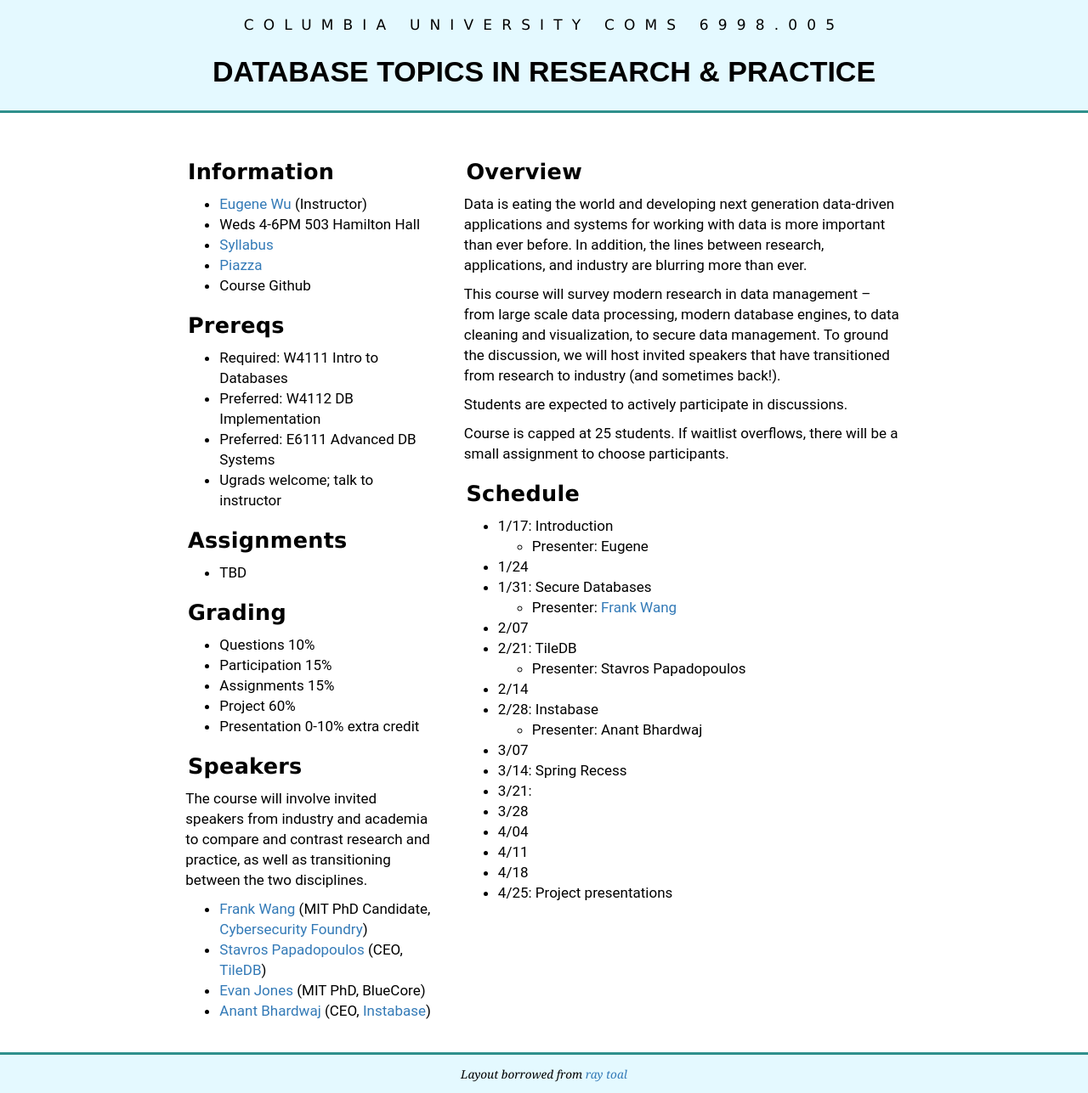
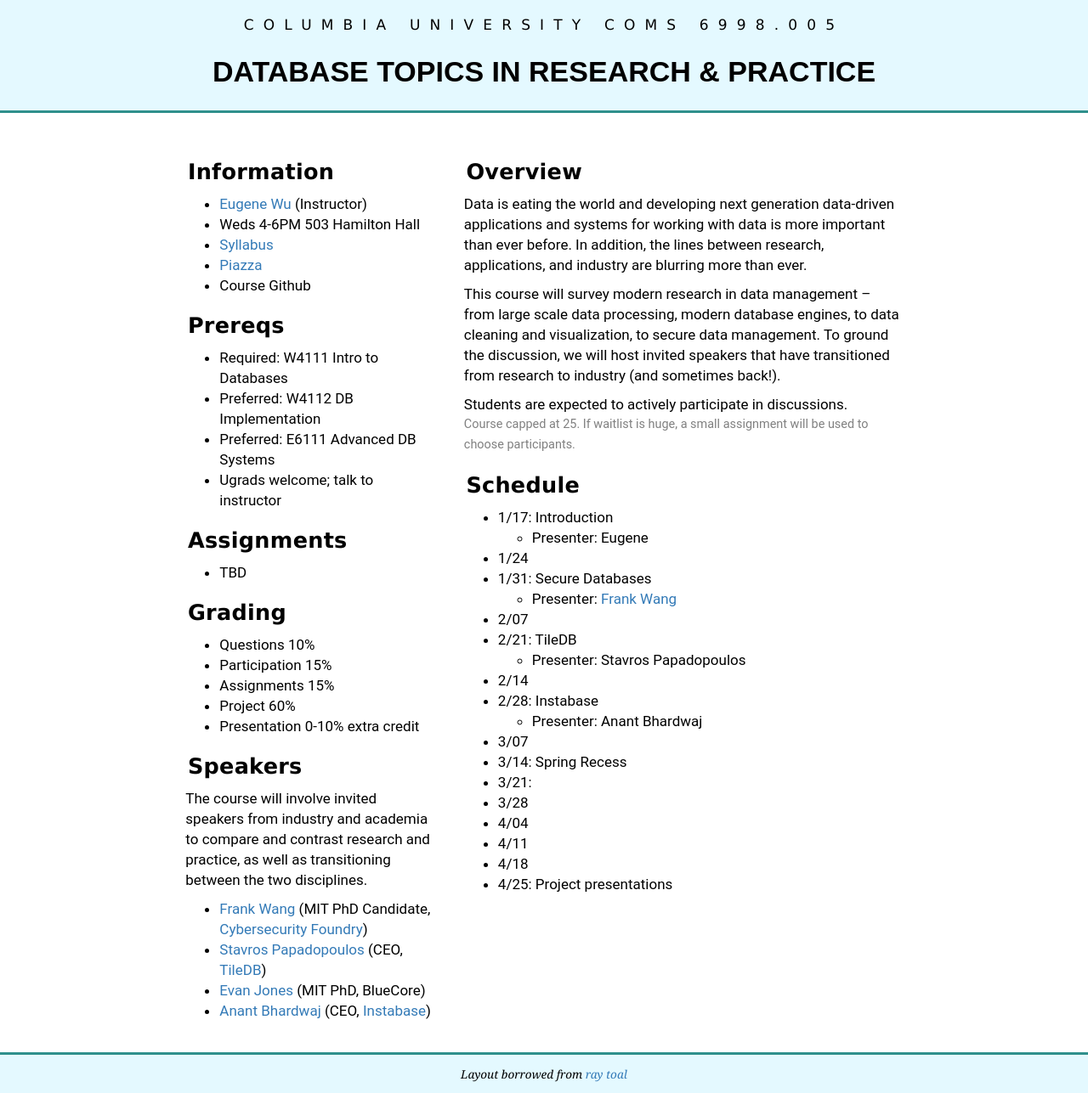
Before and after one commit to columbiadb/columbiadb.github.io, a Jekyll site: the page built from index.md, in a window 1280 px wide. Shown: the whole page at 85% size. Built offline with Jekyll 4.4.1, drawn with Linux system fonts in a browser that asks for light colours.

Commit message:
updated website

```diff
--- a/index.md
+++ b/index.md
@@ -9,8 +9,7 @@ Data is eating the world and developing next generation data-driven applications
 This course will survey modern research in data management -- from large scale data processing, modern database engines, to data cleaning and visualization, to secure data management.  To ground the discussion, we will host invited speakers that have transitioned from research to industry (and sometimes back!).
 
 Students are expected to actively participate in discussions.
-
-Course is capped at 25 students.  If waitlist overflows, there will be a small assignment to choose participants.
+<small style="color: grey">Course capped at 25.  If waitlist is huge, a small assignment will be used to choose participants.</small>
 
 
 
```
